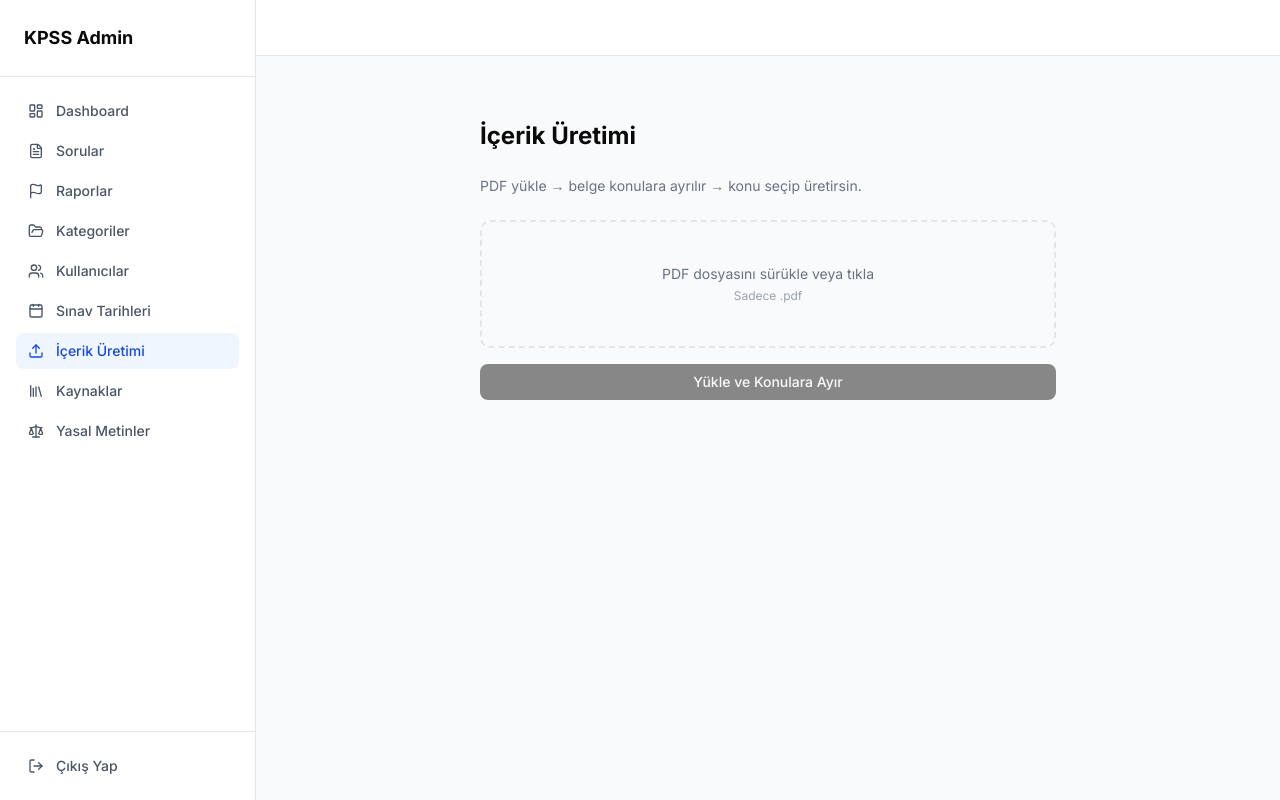
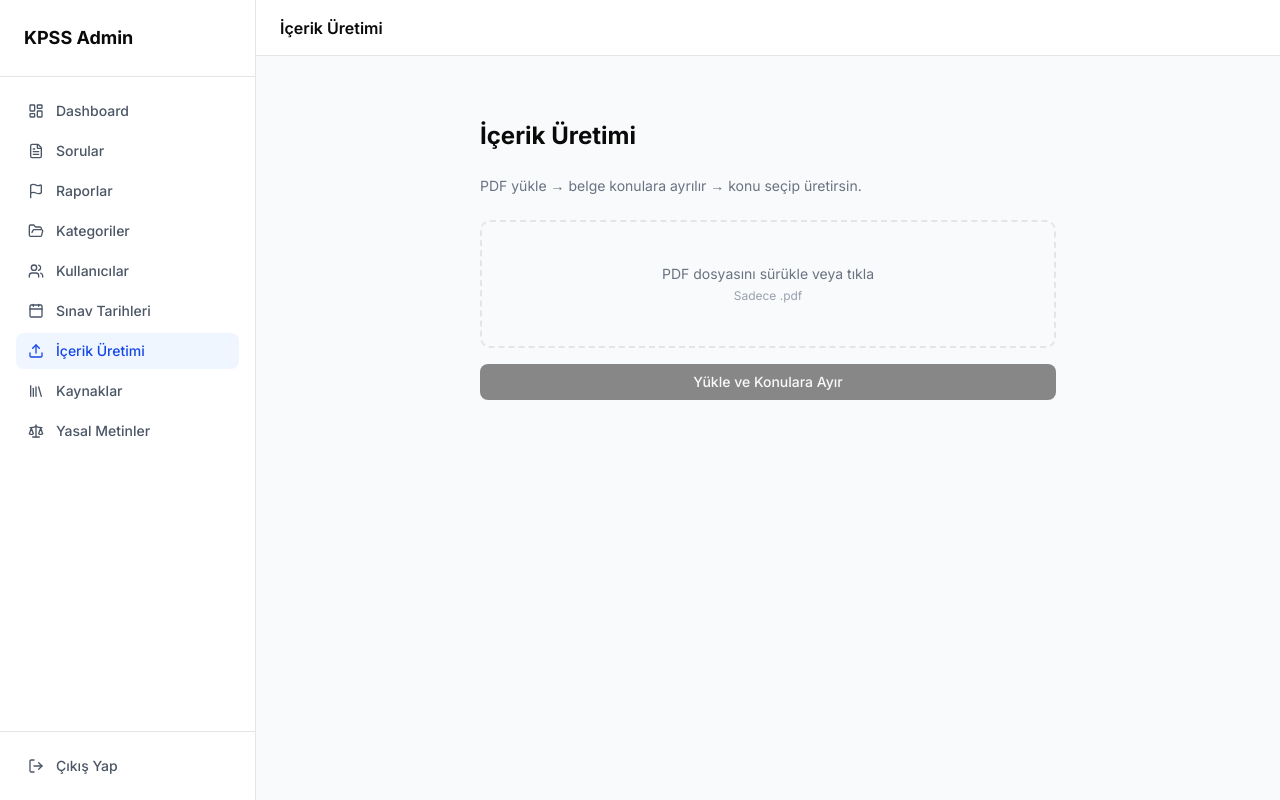
Before and after one commit to hsyndnc/MicroKpss-AdminPanel-UI, a Next.js app: page /content in a window 1280 px wide. Built offline with nearby package versions, Linux system fonts and the light colour scheme; no server answers.

Commit message:
feat: mobil çekmece menü + sabit başlık + tek kaydırma katmanı

```diff
--- a/app/(admin)/layout.tsx
+++ b/app/(admin)/layout.tsx
@@ -7,12 +7,15 @@ import { useReports } from "@/lib/hooks/useReports";
 export default function AdminLayout({ children }: { children: React.ReactNode }) {
   const { data } = useDashboardStats();
   const { data: reports } = useReports();
+  const pendingCount = data?.pendingReview ?? 0;
+  const reportCount = reports?.length ?? 0;
+
   return (
-    <div className="flex h-screen">
-      <Sidebar pendingCount={data?.pendingReview ?? 0} reportCount={reports?.length ?? 0} />
-      <div className="flex-1 flex flex-col overflow-hidden">
-        <Header />
-        <main className="flex-1 overflow-auto bg-gray-50 p-6">{children}</main>
+    <div className="flex min-h-dvh flex-col lg:flex-row">
+      <Sidebar pendingCount={pendingCount} reportCount={reportCount} />
+      <div className="flex flex-1 flex-col">
+        <Header pendingCount={pendingCount} reportCount={reportCount} />
+        <main className="flex-1 bg-gray-50 p-4 lg:p-6">{children}</main>
       </div>
     </div>
   );
--- a/components/layout/Header.tsx
+++ b/components/layout/Header.tsx
@@ -1,11 +1,19 @@
 "use client";
+import { usePathname } from "next/navigation";
 import { useAuthStore } from "@/lib/store/authStore";
+import { navItems } from "./SidebarNav";
+import { MobileNav } from "./MobileNav";
 
-export function Header() {
+export function Header({ pendingCount = 0, reportCount = 0 }: { pendingCount?: number; reportCount?: number }) {
   const user = useAuthStore((s) => s.user);
+  const pathname = usePathname();
+  const title = navItems.find((item) => pathname.startsWith(item.href))?.label;
+
   return (
-    <header className="h-14 border-b bg-white flex items-center px-6 shrink-0">
-      <span className="ml-auto text-sm text-gray-600">{user?.email}</span>
+    <header className="sticky top-0 z-20 flex h-14 shrink-0 items-center gap-3 border-b bg-white px-4 lg:px-6">
+      <MobileNav pendingCount={pendingCount} reportCount={reportCount} />
+      {title && <span className="font-semibold">{title}</span>}
+      <span className="ml-auto hidden text-sm text-gray-600 sm:inline">{user?.email}</span>
     </header>
   );
 }
--- /dev/null
+++ b/components/layout/MobileNav.tsx
@@ -0,0 +1,36 @@
+"use client";
+import { useState } from "react";
+import { Menu } from "lucide-react";
+import { Button } from "@/components/ui/button";
+import { Sheet, SheetContent, SheetHeader, SheetTitle } from "@/components/ui/sheet";
+import { SidebarNav } from "./SidebarNav";
+
+export function MobileNav({ pendingCount = 0, reportCount = 0 }: { pendingCount?: number; reportCount?: number }) {
+  const [open, setOpen] = useState(false);
+
+  return (
+    <>
+      <Button
+        variant="ghost"
+        size="sm"
+        className="h-11 w-11 p-0 lg:hidden"
+        onClick={() => setOpen(true)}
+        aria-label="Menüyü aç"
+      >
+        <Menu className="h-5 w-5" />
+      </Button>
+      <Sheet open={open} onOpenChange={setOpen}>
+        <SheetContent side="left" className="flex w-72 flex-col p-0">
+          <SheetHeader className="border-b p-4">
+            <SheetTitle>KPSS Admin</SheetTitle>
+          </SheetHeader>
+          <SidebarNav
+            pendingCount={pendingCount}
+            reportCount={reportCount}
+            onNavigate={() => setOpen(false)}
+          />
+        </SheetContent>
+      </Sheet>
+    </>
+  );
+}
```
